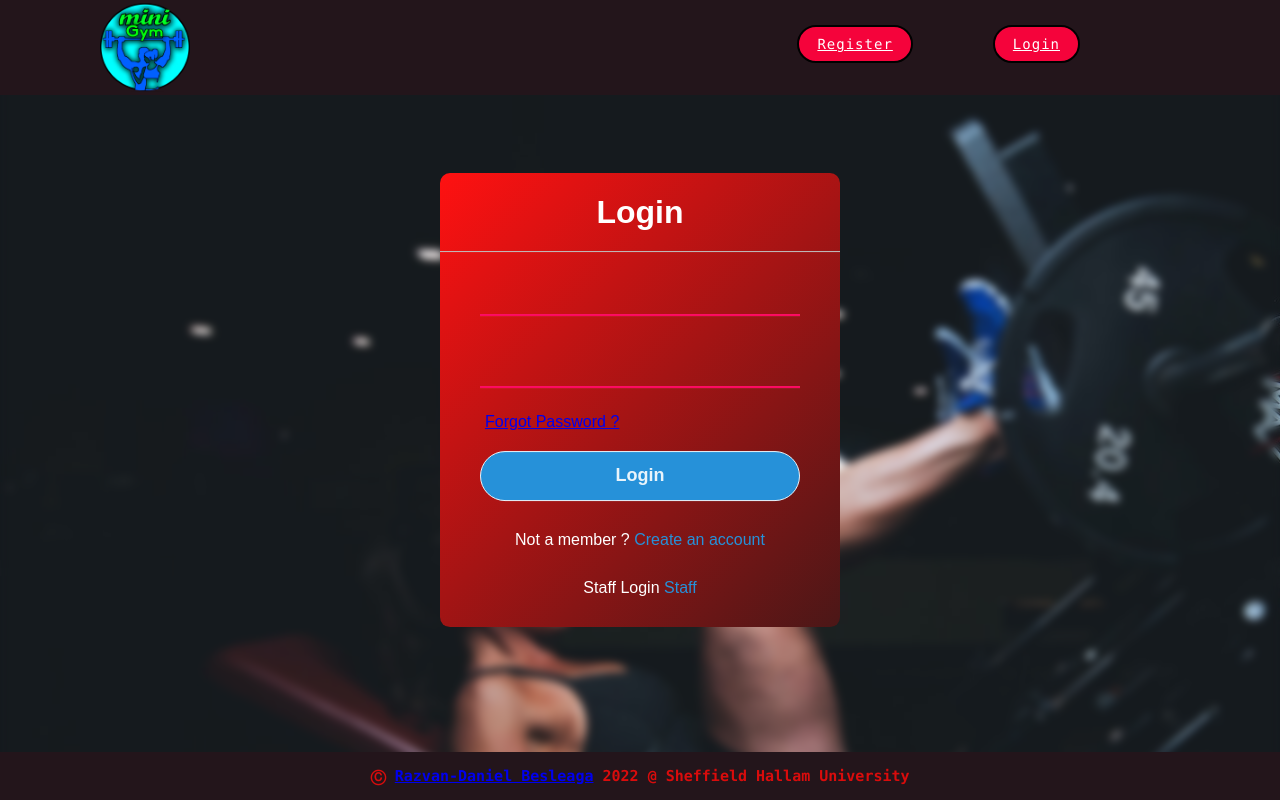
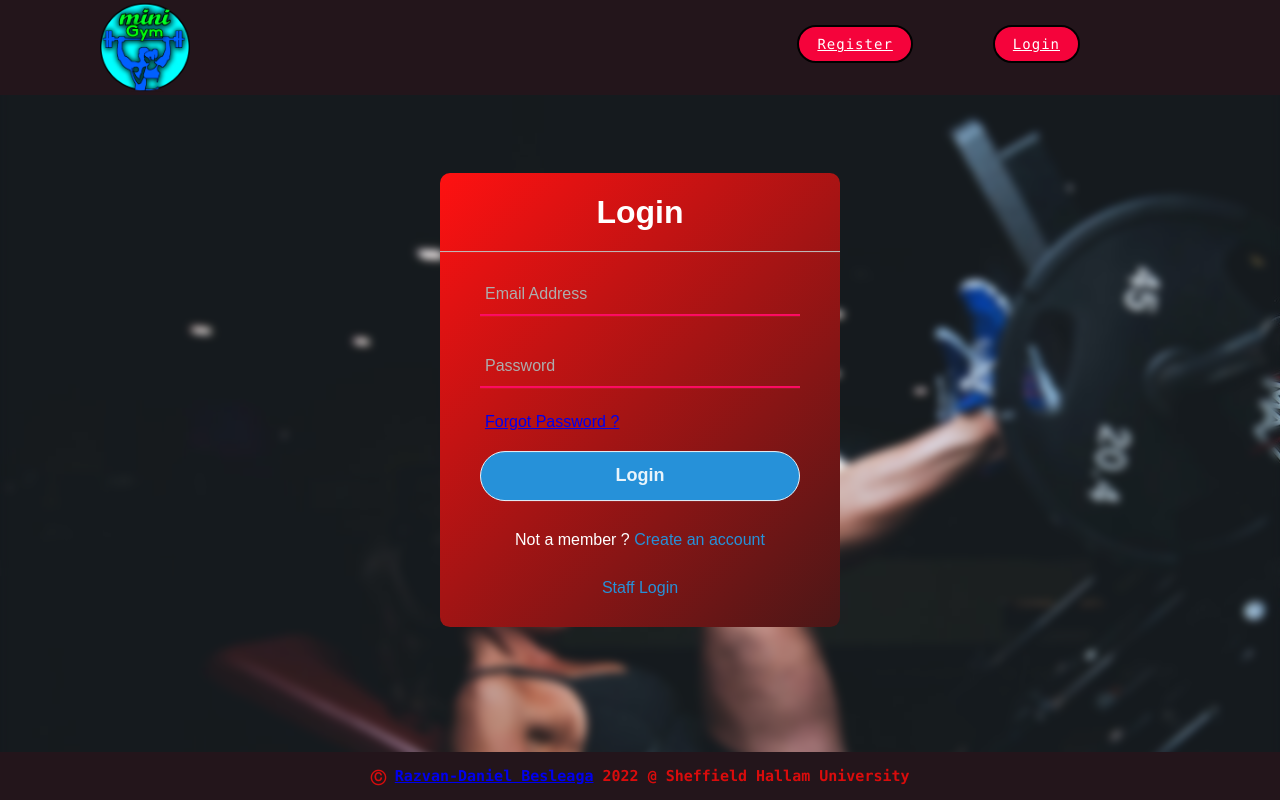
Before and after one commit to aGamer106/databases-and-web-assignment, a PHP site: page /Assignment/login.php in a window 1280 px wide. Run offline with PHP 8.4, Linux system fonts and the light colour scheme.

Commit message:
modified a bit on login.php

```diff
--- a/login.php
+++ b/login.php
@@ -48,11 +48,15 @@
         <form method="post">
             <div class="txt_field">
                 <input type="text" name="email" required >
-                <span class="text-danger"><?php echo $emailerr; ?></span>
+                <span></span>
+                <label>Email Address</label>
+                <i></i>
             </div>
             <div class="txt_field">
                 <input type="password" name="password" required>
-                <span class="text-danger"><?php echo $pwderr; ?></span>
+                <span></span>
+                <label>Password</label>
+                <i></i>
             </div>
             <div class="password">
                 <a href="reset.php"> Forgot Password ? </a>
@@ -64,7 +68,7 @@
                 Not a member ? <a href="register.php">Create an account</a>
             </div>
             <div class="signup-link">
-                Staff Login <a href="staffLogin.php">Staff</a>
+                 <a href="staffLogin.php">Staff Login</a>
             </div>
 
         </form>
```
